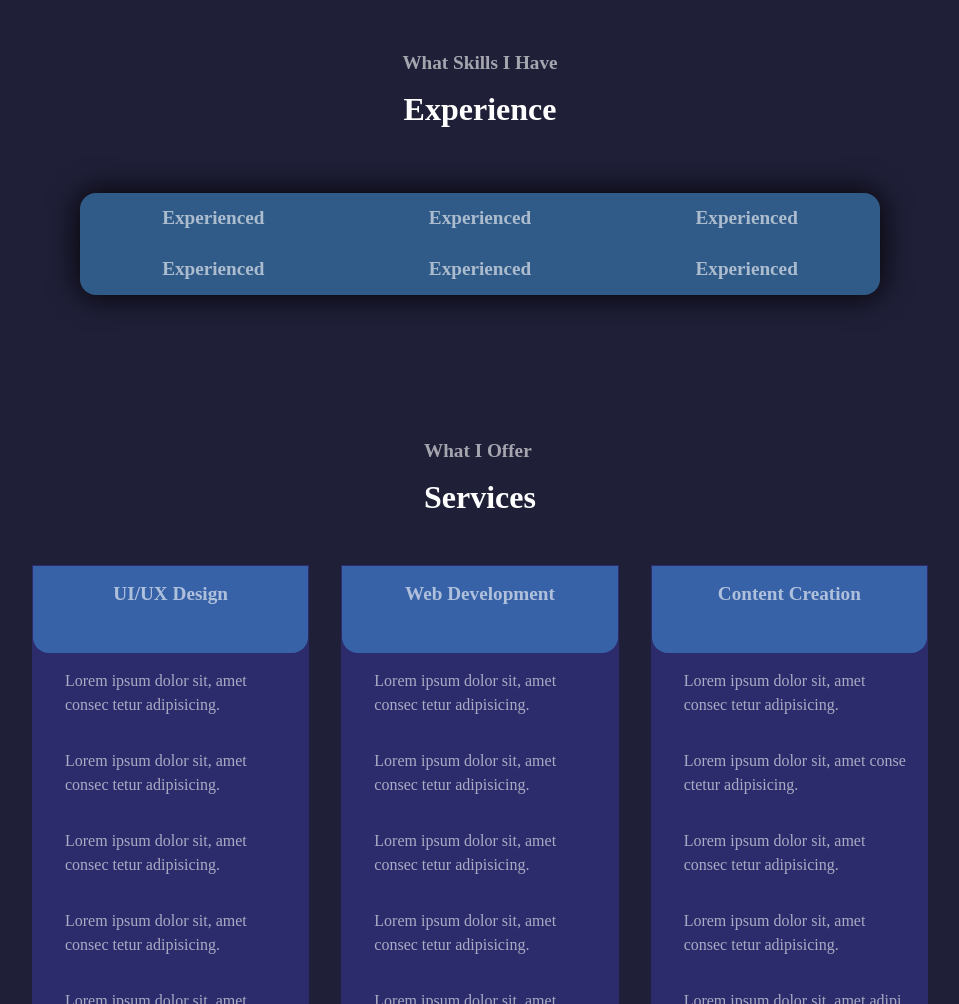
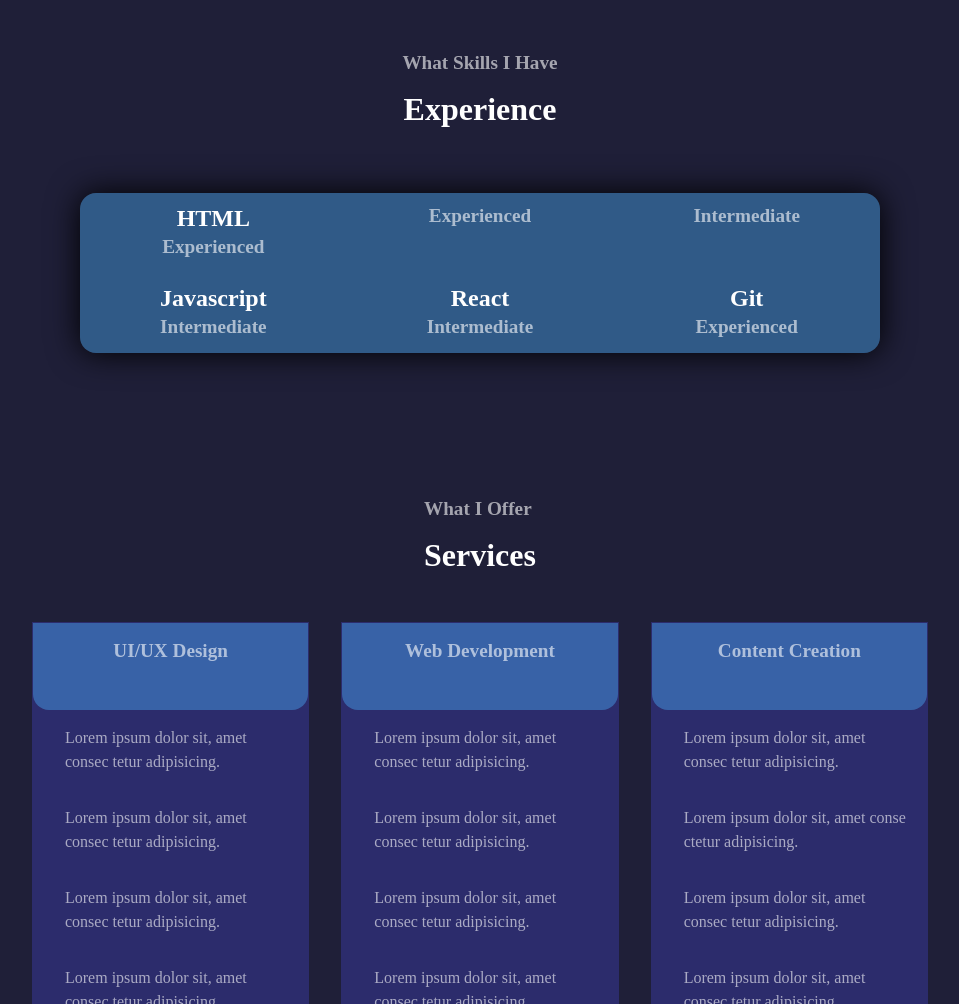
Before and after one commit to Remigit99/Portflio_v1, a plain HTML site: page index.html in a window 1280 px wide. Shown: the part 1262-2266 px from the top of the page, without its empty margins (160-1119 px from the left). Drawn offline with nearby package versions, Linux system fonts and the light colour scheme.

Commit message:
Add names of the skills

```diff
--- a/index.html
+++ b/index.html
@@ -131,31 +131,38 @@
                 <div class="my__skills">
 
                     <article class="skill">
+                        <h3> HTML </h3>
                         <!-- <img src="/assets/Html5.png" alt="Html5"> -->
                         <p>Experienced</p>
                     </article>
 
                     <article class="skill">
+                        <h3 CSS </h3>
 <!--                         <img src="/assets/Css3.jpg" alt="Css3"> -->
                         <p>Experienced</p>
                     </article>
 
                     <article class="skill">
+                        <h3 Tailwind Css </h3>
+
 <!--                         <img src="/assets/tailwind2.png" alt="Tailwind"> -->
-                        <p>Experienced</p>
+                        <p>Intermediate</p>
                     </article>
 
                     <article class="skill">
+                        <h3> Javascript </h3>
 <!--                         <img src="/assets/Javascript.jpg" alt="Javascript"> -->
-                        <p>Experienced</p>
+                        <p>Intermediate</p>
                     </article>
 
                     <article class="skill">
+                        <h3> React </h3>
 <!--                         <img src="/assets/React.png" alt="React"> -->
-                        <p>Experienced</p>
+                        <p>Intermediate</p>
                     </article>
 
                     <article class="skill">
+                        <h3> Git </h3>
 <!--                         <img src="/assets/git.png" alt="git"> -->
                         <p>Experienced</p>
                     </article>
```
